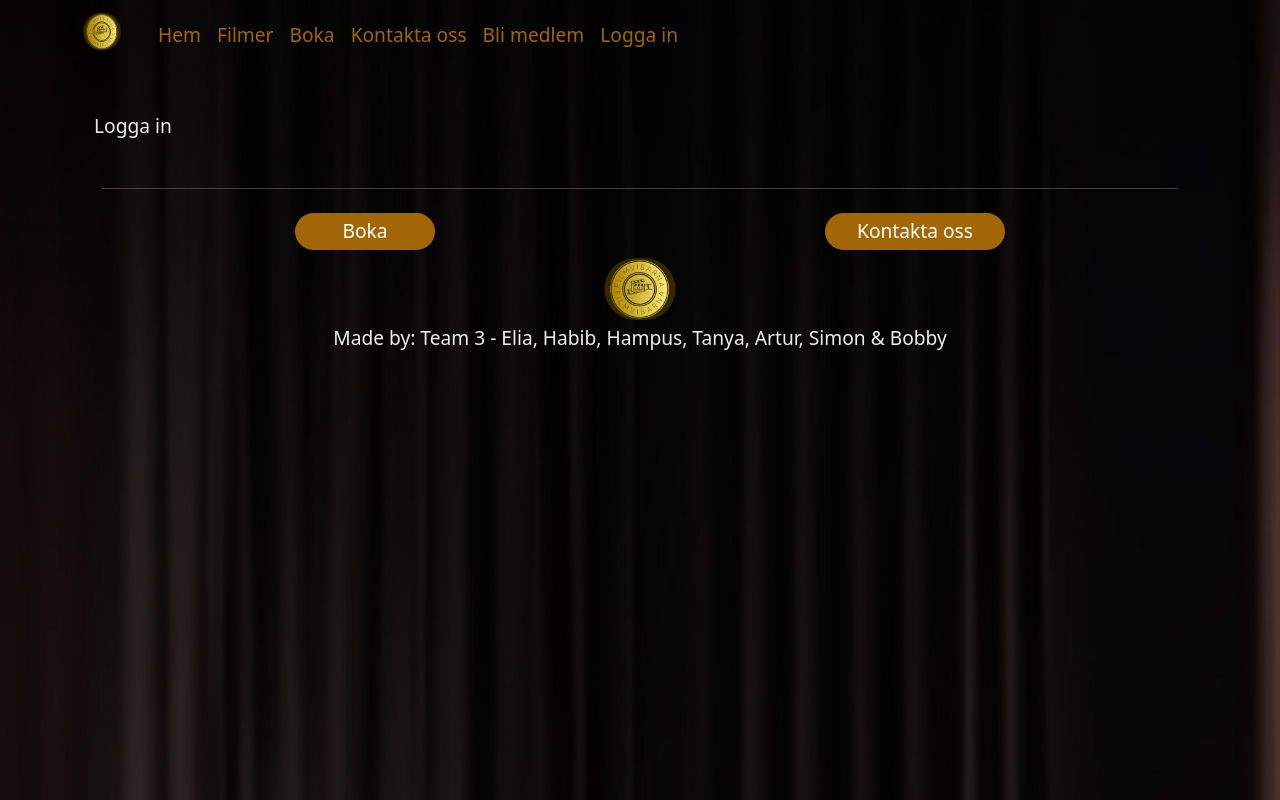
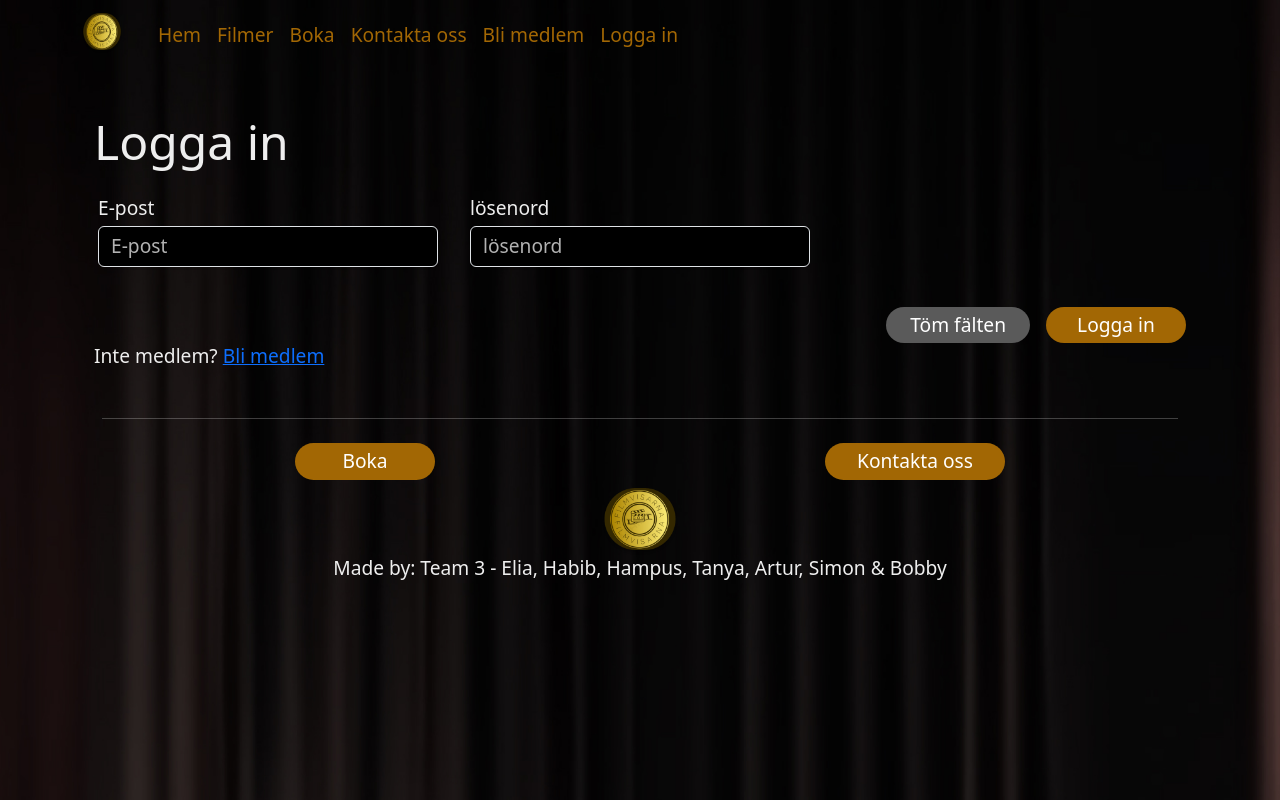
Before and after one commit to ELHabibA/Filmvisarna, a React (Vite) app: page /loggain in a window 1280 px wide. Built offline with nearby package versions, Linux system fonts and the light colour scheme; no server answers.

Commit message:
Login Page styling added

```diff
--- a/src/LogIn.jsx
+++ b/src/LogIn.jsx
@@ -1,7 +1,66 @@
-//Skapa en Login sida här
+import { Container, Row, Col } from 'react-bootstrap';
+import { useFormHelper } from "./hooks/useFormHelper";
+import { sendForm } from './hooks/rest';
+import { Link } from 'react-router-dom'; // Import the Link component from your router library
 
 const LogIn = () => {
-    return <p>Logga in</p>;
-  };
+  const {
+    formState,
+    setFormState,
+    createInputElement,
+    formIsValid,
+  } = useFormHelper();
 
-  export default LogIn;
+  // debug
+  console.log(JSON.stringify(formState, '', '  '));
+
+  function doAfterSend(serverResponse) {
+    console.log('serverResponse', serverResponse);
+  }
+
+  return (
+    <>
+      <h1>Logga in</h1>
+
+      <form onSubmit={event => sendForm({
+        event,
+        route: 'login', // Adjust the route for login
+        body: formState,
+        callback: doAfterSend
+      })}>
+
+        <Row>
+          {[
+            ['input', 'E-post', 'E-post', { type: 'email' }],
+            ['input', 'lösenord', 'lösenord', { type: 'password' }]
+          ].map(elData => createInputElement(...elData))}
+        </Row>
+
+        <Row>
+          <Col>
+            {[
+
+              ['button', '_submit', '', {
+                type: 'submit',
+                className: !formIsValid ? 'can-not-submit' : '',
+                nolabel: true
+              }, 'Logga in'],
+
+              ['button', '_reset', '', {
+                type: 'reset',
+                onClick: () => setFormState({}),
+                className: 'btn-secondary mx-3',
+                nolabel: true
+              }, 'Töm fälten']
+
+            ].map(elData => createInputElement(...elData))}
+          </Col>
+        </Row>
+      </form>
+
+      <p>Inte medlem? <Link to="/blimedlem">Bli medlem</Link></p>
+    </>
+  );
+};
+
+export default LogIn;
```
